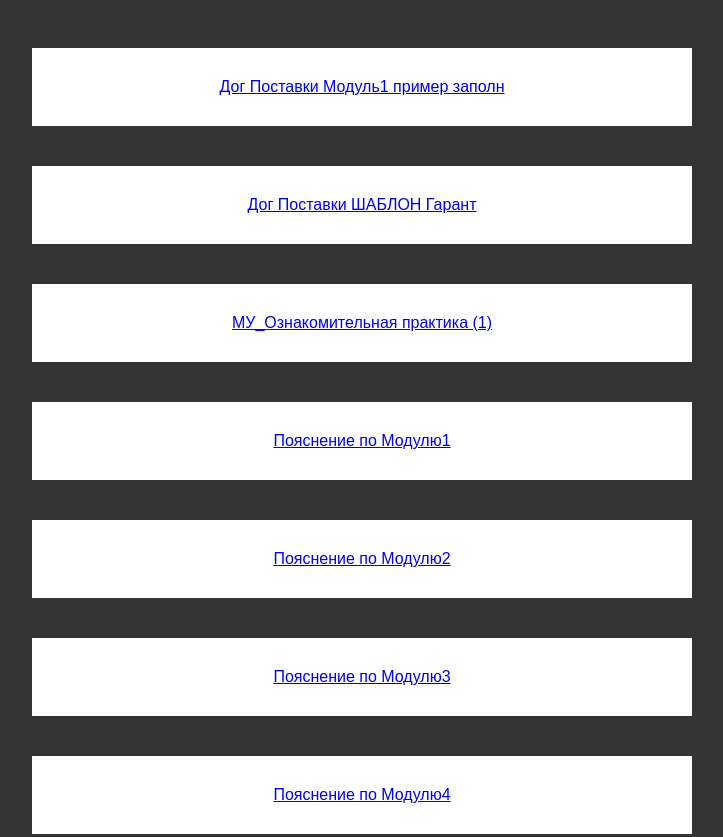
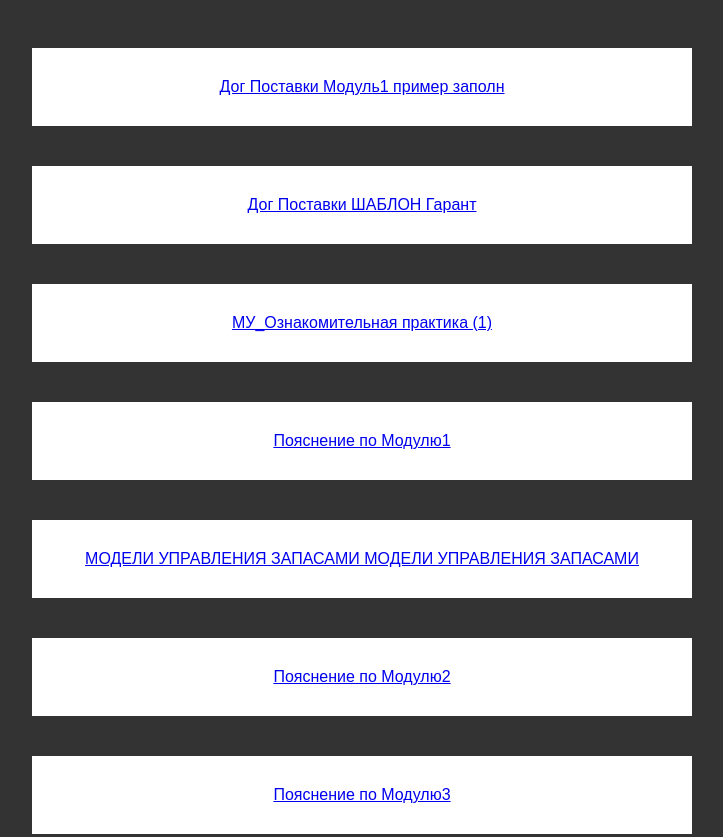
Before and after one commit to D1emann/kuzmich, a plain HTML site: page index.html in a window 1280 px wide. Shown: the top 837 px of the page, without its empty margins (278-1001 px from the left). Drawn offline with Linux system fonts and the light colour scheme.

Commit message:
Update index.html

```diff
--- a/index.html
+++ b/index.html
@@ -13,6 +13,7 @@
         <div class="cont__element"><a href="files/Дог Поставки ШАБЛОН Гарант.docx" target="_blank" download>Дог Поставки ШАБЛОН Гарант</a></div>
         <div class="cont__element"><a href="files/МУ_Ознакомительная практика (1).docx" target="_blank" download>МУ_Ознакомительная практика (1)</a></div>
         <div class="cont__element"><a href="files/Пояснение по Модулю1.docx" target="_blank" download>Пояснение по Модулю1</a></div>
+        <div class="cont__element"><a href="files/МОДЕЛИ УПРАВЛЕНИЯ ЗАПАСАМИ МОДЕЛИ УПРАВЛЕНИЯ ЗАПАСАМИ.pptx" target="_blank" download>МОДЕЛИ УПРАВЛЕНИЯ ЗАПАСАМИ МОДЕЛИ УПРАВЛЕНИЯ ЗАПАСАМИ</a></div>
         <div class="cont__element"><a href="files/Пояснение по Модулю2.docx" target="_blank" download>Пояснение по Модулю2</a></div>
         <div class="cont__element"><a href="files/Пояснение по Модулю3.docx" target="_blank" download>Пояснение по Модулю3</a></div>
         <div class="cont__element"><a href="files/Пояснение по Модулю4.docx" target="_blank" download>Пояснение по Модулю4</a></div>
```
